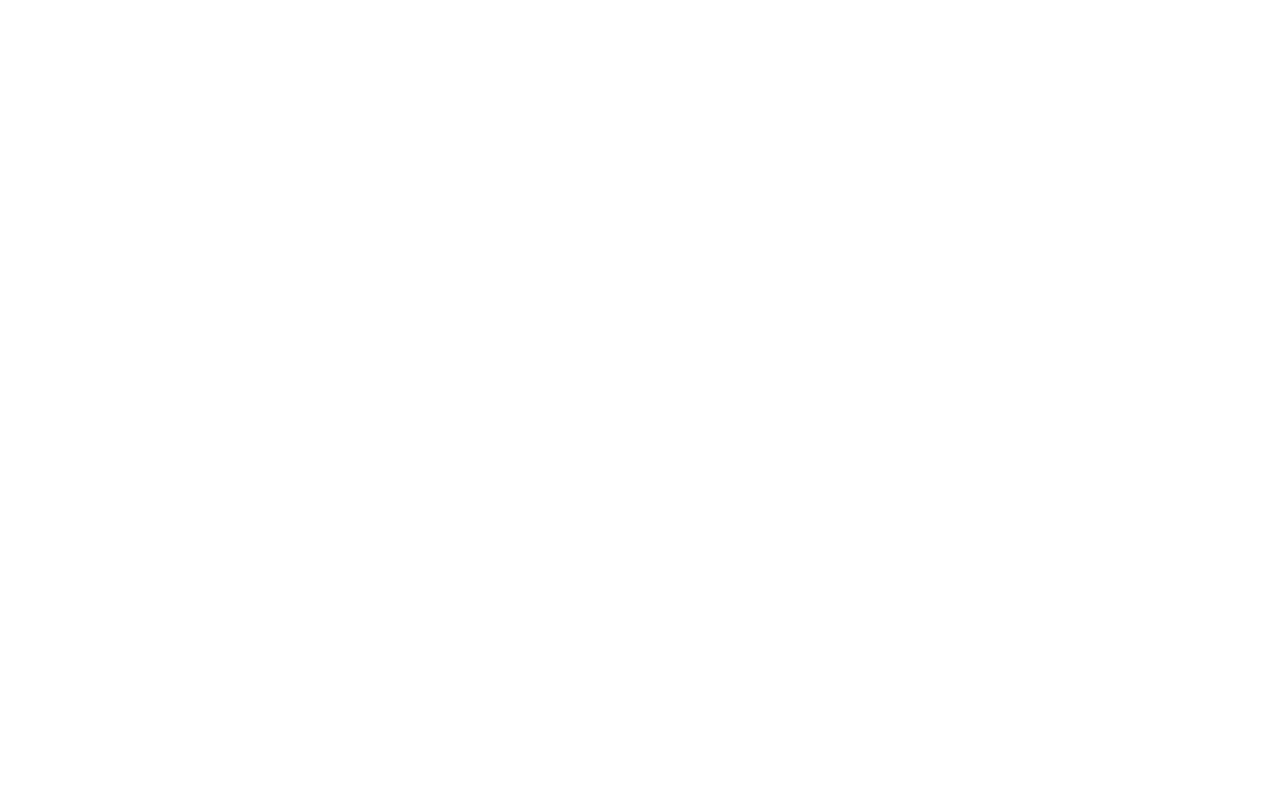
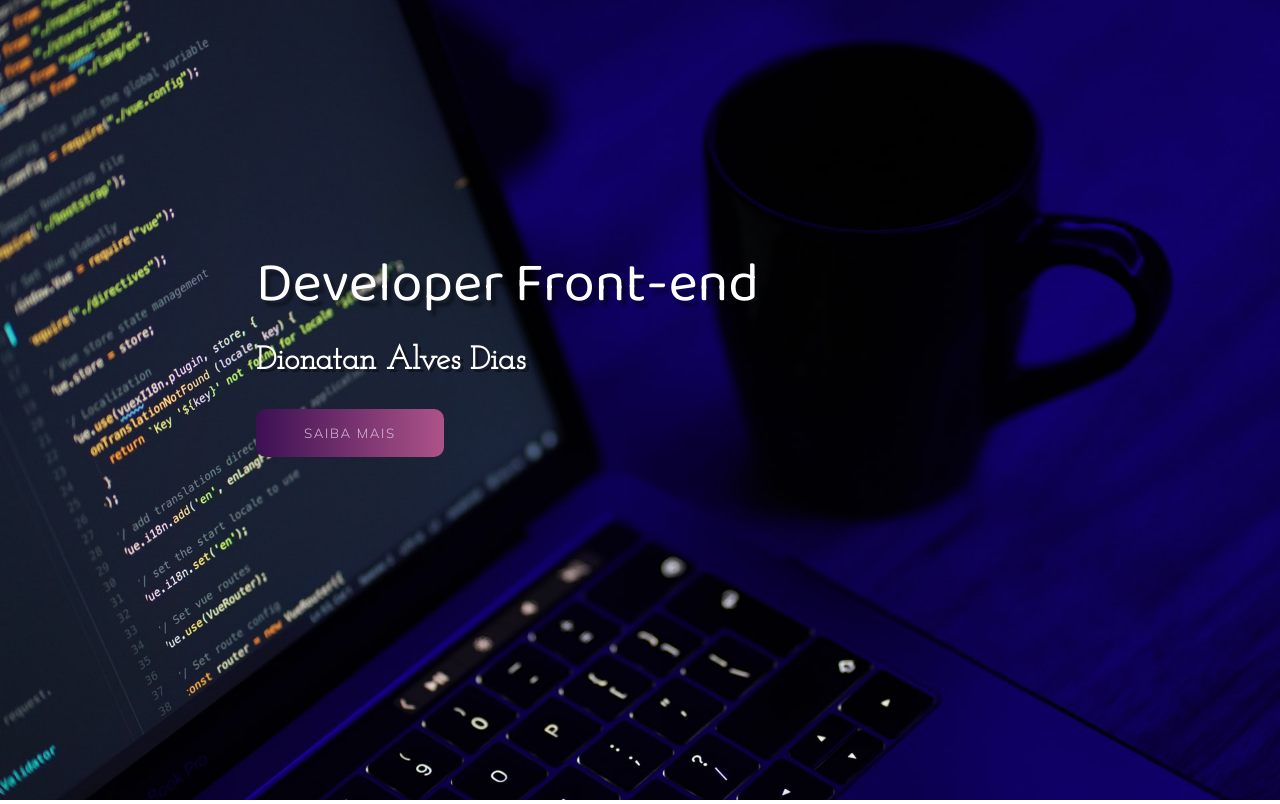
Before and after one commit to DionatanAlvesDias/Portifolio, a plain HTML site: page index.html in a window 1280 px wide. Drawn offline with Linux system fonts and the light colour scheme.

Commit message:
:package: Header

```diff
--- a/css/style.css
+++ b/css/style.css
@@ -1,2 +1,82 @@
 @import url('https://fonts.googleapis.com/css2?family=Baloo+2:wght@400;500;600&family=Josefin+Slab:ital,wght@0,100;0,300;1,600&family=Mulish:ital,wght@0,200;0,300;1,200;1,400&display=swap');
-@import url('https://cdnjs.cloudflare.com/ajax/libs/font-awesome/6.0.0-beta3/css/all.min.css')
+/* @import url('https://cdnjs.cloudflare.com/ajax/libs/font-awesome/6.0.0-beta3/css/all.min.css') */
+
+*  {
+    margin: 0px;
+    padding: 0px;
+    text-decoration: none;
+}
+
+header {
+    width: 100%;
+    height: 100vh;
+    position: relative;
+}
+
+.img-wrapper {
+    width: 100%;
+    height:  100vh;
+    overflow: hidden;
+    object-fit: cover;
+    animation: img-zoom 5s;
+}
+@keyframes img-zoom {
+    0%{
+        transform: scale(1.3);
+    }
+    100%{
+        transform: scale(1);
+    }
+}
+
+.banner {
+    position: absolute;
+    top: 30%;
+    left: 20%;
+}
+
+.banner h1 {
+    color: #fff;
+    font-size: 3.5rem;
+    font-family: 'Baloo 2', sans-serif;
+    font-weight: 300;
+    text-shadow: .3rem .4rem .2rem rgba(0, 0, 0, 0.4);
+    margin-bottom: 1rem;
+    opacity: 0;
+    animation: bannerMove 1s 0.5s forwards;
+}
+@keyframes bannerMove {
+    0%{
+        transform: translateX(5rem) rotateX(-30deg);
+    }
+    100%{
+        transform: translateX(0) rotateX(0);
+        opacity: 1;
+    }
+}
+
+.banner h3 {
+    font-family: 'Josefin Slab', serif;
+    color: #fff;
+    font-size: 2rem;
+    text-shadow: .2rem .2rem rgba(0, 0, 0, 0.4);
+    margin-bottom: 2rem;
+    opacity: 0;
+    animation: bannerMove 1s 0.7s forwards;
+}
+
+.botao {
+    font-family: 'Mulish', sans-serif;
+    color: rgb(216, 187, 211);
+    text-transform: uppercase;
+    letter-spacing: .1rem;
+    background: #ad5389;  /* fallback for old browsers */
+    background: -webkit-linear-gradient(to right, #3c1053, #ad5389);  /* Chrome 10-25, Safari 5.1-6 */
+    background: linear-gradient(to right, #3c1053, #ad5389); /* W3C, IE 10+/ Edge, Firefox 16+, Chrome 26+, Opera 12+, Safari 7+ */
+    padding: 1rem 3rem;
+    border: none;
+    border-radius: 10px;
+    cursor: pointer;
+    opacity: 0;
+    animation: bannerMove 1s 0.9s forwards;
+}
--- a/index.html
+++ b/index.html
@@ -2,13 +2,23 @@
 <html lang="pt-BR">
 <head>
     <meta charset="UTF-8">
-    <meta http-equiv="X-UA-Compatible" content="IE=edge">
     <meta name="viewport" content="width=device-width, initial-scale=1.0">
     <title>Dionatan - Desenvolvedor Front-end</title>
     <link rel="stylesheet" href="css/style.css">
     <link rel="shortcut icon" href="img/favicon.ico" type="image/x-icon">
+    <link rel="apple-touch-icon" sizes="180x180" href="/apple-touch-icon.png">
+    <link rel="icon" type="image/png" sizes="32x32" href="/favicon-32x32.png">
+    <link rel="icon" type="image/png" sizes="16x16" href="/favicon-16x16.png">
+    <link rel="manifest" href="/site.webmanifest">
 </head>
 <body>
-
+    <header class="container">
+        <img class="img-wrapper" src="img/bg-header.jpg" alt="Imagem">
+        <div class="banner">
+            <h1>Developer Front-end</h1>
+            <h3>Dionatan Alves Dias</h3>
+            <button class="botao">Saiba mais</button>
+        </div>
+    </header>
 </body>
 </html>
```
Also changed, not shown: img/bg-header.jpg (added), 1 other file.
